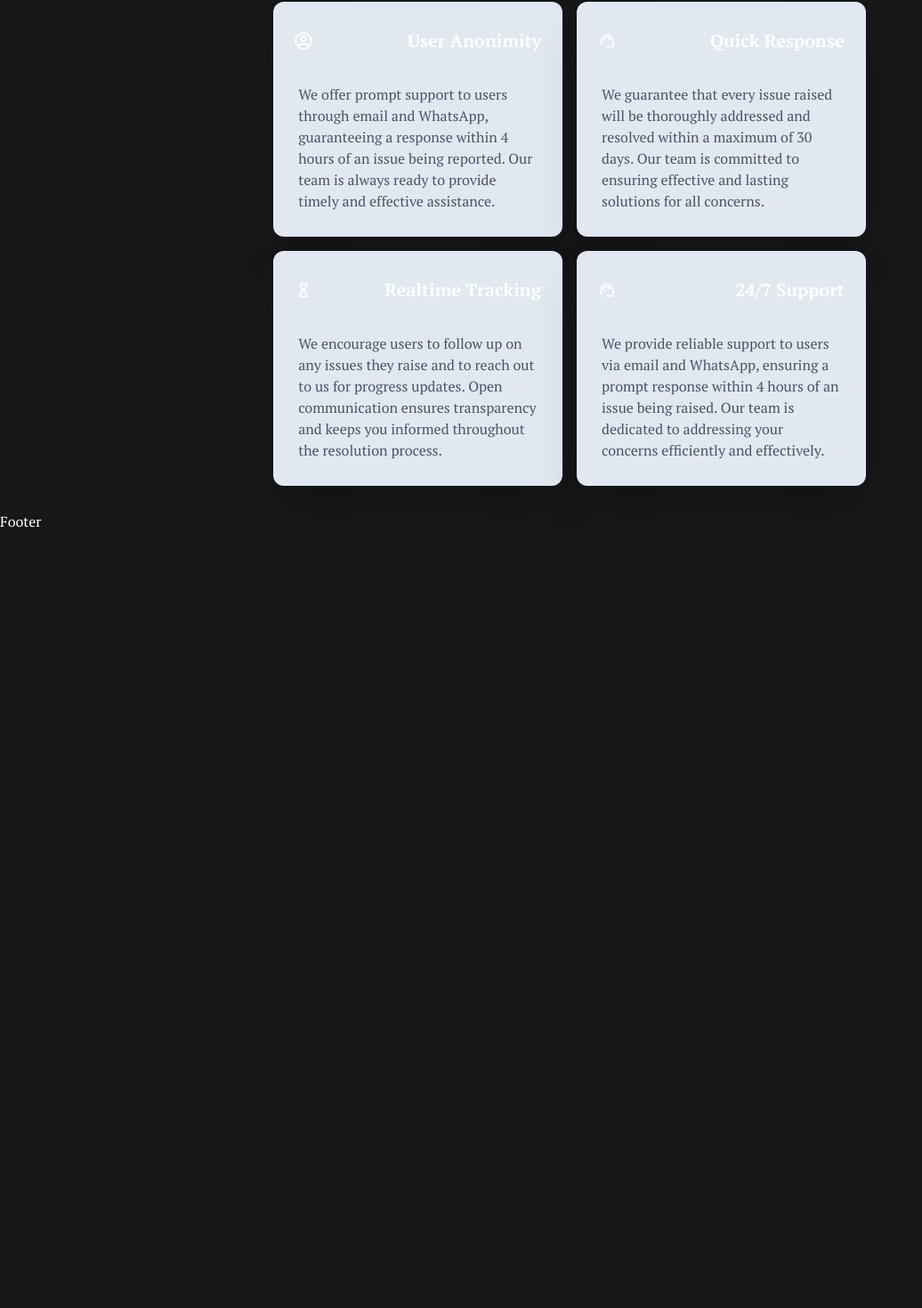
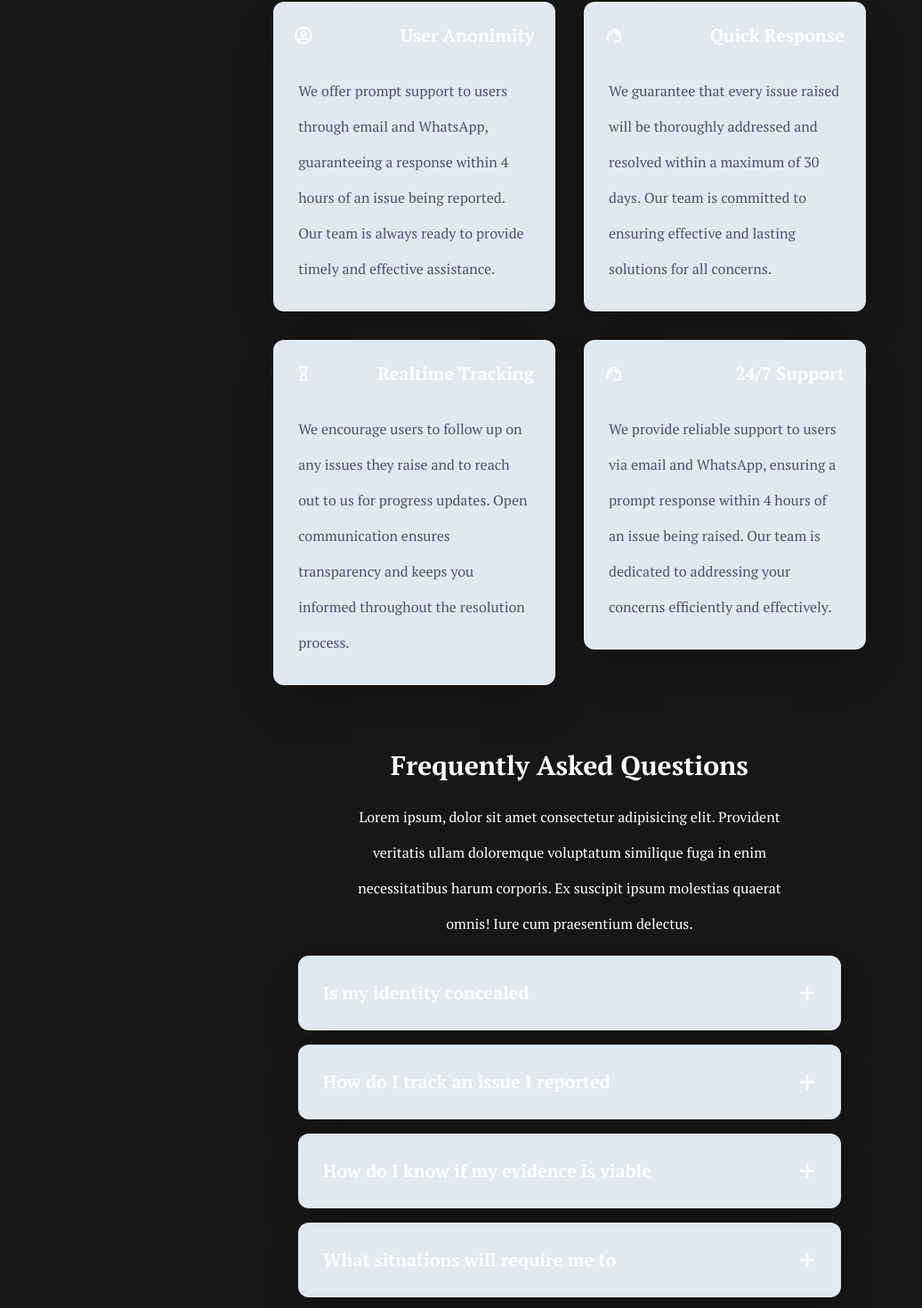
Before and after one commit to MuthonduG/anonymous_frontend, a Next.js app: page /landing in a window 1280 px wide. Shown: the part 974-2444 px from the top of the page at 89% size, without its empty margins (0-1036 px from the left). Before the commit the page ends 1572 px from the top, so only its background shows below. Built offline with nearby package versions, Linux system fonts and the light colour scheme; a web font is replaced by a local one.

Commit message:
updates: faqs logic done

```diff
--- a/app/landing/page.tsx
+++ b/app/landing/page.tsx
@@ -1,6 +1,7 @@
 import React from 'react'
 import Hero from '@/components/Hero/Hero'
 import About from '@/components/About/About'
+import Faqs from '@/components/FAQs/Faqs'
 
 const Landing = () => {
   return (
@@ -34,6 +35,7 @@ const Landing = () => {
               </div>
           </Hero>
           <About/>
+          <Faqs/>
         </div>
       </div>
     </section>
--- a/components/About/About.tsx
+++ b/components/About/About.tsx
@@ -27,7 +27,7 @@ const About = () => {
         </span>
       </div>
 
-      <div className="leading-10 p-6">
+      <div className="leading-10 p-6 text-center">
         <p className=''>
           Lorem ipsum dolor sit amet, consectetur adipisicing elit. Alias quaerat ea ut dolores similique est?
           Lorem ipsum dolor sit, amet consectetur adipisicing elit. Praesentium sunt fuga cupiditate corrupti fugiat quae.
@@ -35,17 +35,17 @@ const About = () => {
         </p>
       </div>
 
-      <div className="grid grid-cols-2 justify-between gap-4 xl:w-full md:w-[90%] sm:w-full mt-">
+      <div className="grid xl:grid-cols-2 md:grid-cols-2 sm:grid-cols-1 justify-between gap-8 xl:w-full md:w-[90%] sm:w-full mt-">
         {
           AboutFeatures.map((item, index)=> {
             return(
               <div key={index} className="">
                 <Card classname='bg-slate-200 flex-col'>
-                  <div className="flex justify-between items-center w-full font-semibold p-3 leading-10 text-xl">
+                  <div className="flex justify-between items-center w-full font-semibold p-3 text-xl">
                     <span>{item.icon}</span>
                     <span>{item.title}</span>
                   </div>
-                  <div className="flex justify-center items-center p-4 text-slate-600">
+                  <div className="flex justify-center items-center p-4 text-slate-600 leading-10">
                     {item.description}
                   </div>
                 </Card>
--- a/components/FAQs/Faqs.tsx
+++ b/components/FAQs/Faqs.tsx
@@ -1,9 +1,75 @@
-import React from 'react'
+"use client"
+import React, { ReactNode, useState } from 'react'
+import { FaPlus } from "react-icons/fa6";
+import Card from '../ui/Card';
+
+interface faqsProps {
+  query: string;
+  icon: ReactNode;
+  answer: string;
+}
+
+const faqsList: faqsProps[] = [
+  {
+    query: 'Is my identity concealed',
+    icon: <FaPlus />,
+    answer: 'Lorem ipsum dolor, sit amet consectetur adipisicing elit. Quos dolorem ipsam excepturi harum blanditiis iusto error delectus laboriosam voluptas mollitia? Lorem ipsum dolor, sit amet consectetur adipisicing elit. Quos dolorem ipsam excepturi harum blanditiis iusto error delectus laboriosam voluptas mollitia?'
+  },
+  {
+    query: 'How do I track an issue I reported',
+    icon: <FaPlus />,
+    answer: 'Lorem ipsum dolor, sit amet consectetur adipisicing elit. Quos dolorem ipsam excepturi harum blanditiis iusto error delectus laboriosam voluptas mollitia? Lorem ipsum dolor, sit amet consectetur adipisicing elit. Quos dolorem ipsam excepturi harum blanditiis iusto error delectus laboriosam voluptas mollitia?'
+  },
+  {
+    query: 'How do I know if my evidence is viable',
+    icon: <FaPlus />,
+    answer: 'Lorem ipsum dolor, sit amet consectetur adipisicing elit. Quos dolorem ipsam excepturi harum blanditiis iusto error delectus laboriosam voluptas mollitia? Lorem ipsum dolor, sit amet consectetur adipisicing elit. Quos dolorem ipsam excepturi harum blanditiis iusto error delectus laboriosam voluptas mollitia?'
+  },
+  {
+    query: 'What situations will require me to ',
+    icon: <FaPlus />,
+    answer: 'Lorem ipsum dolor, sit amet consectetur adipisicing elit. Quos dolorem ipsam excepturi harum blanditiis iusto error delectus laboriosam voluptas mollitia? Lorem ipsum dolor, sit amet consectetur adipisicing elit. Quos dolorem ipsam excepturi harum blanditiis iusto error delectus laboriosam voluptas mollitia?'
+  }
+]
 
 const Faqs = () => {
+  const [visibleIndexes, setVisibleIndexes] = useState<number[]>([]);
+
+  const handleClickVisibilityEvent = (index: number) => {
+    setVisibleIndexes((prev) =>
+      prev.includes(index) ? prev.filter((i) => i !== index) : [...prev, index]
+    );
+  };
+
   return (
-    <div>Faqs</div>
-  )
-}
+    <section className="flex flex-col justify-center items-center w-[70%] mt-5">
+      <div className="flex justify-center flex-col items-center p-4">
+        <div className="font-semibold text-3xl">
+          <span>Frequently Asked Questions</span>
+        </div>
+        <div className="leading-10 text-center w-[90%] mt-5">
+          <p>
+            Lorem ipsum, dolor sit amet consectetur adipisicing elit. Provident veritatis ullam doloremque voluptatum similique fuga in enim necessitatibus harum corporis. Ex suscipit ipsum molestias quaerat omnis! Iure cum praesentium delectus.
+          </p>
+        </div>
+      </div>
+      <div className="flex flex-col w-full justify-center items-center gap-4">
+        {faqsList.map((item, index) => (
+          <Card key={index} classname="w-full flex-col bg-slate-200 transition delay-150 ease-out">
+            <div className="font-semibold text-xl flex justify-between items-center w-full p-4">
+              <span>{item.query}</span>
+              <button type="button" onClick={() => handleClickVisibilityEvent(index)}>
+                {item.icon}
+              </button>
+            </div>
+            <div className={`text-slate-700 leading-10 p-4 ${visibleIndexes.includes(index) ? '' : 'hidden'}`}>
+              <p>{item.answer}</p>
+            </div>
+          </Card>
+        ))}
+      </div>
+    </section>
+  );
+};
 
-export default Faqs
+export default Faqs;
--- /dev/null
+++ b/lib/imageexports.ts
@@ -0,0 +1,3 @@
+import Logo from '@/public/assets/logo.png'
+
+export const AnonymousLogo = Logo
```
Also changed, not shown: public/assets/logo.png (added).
